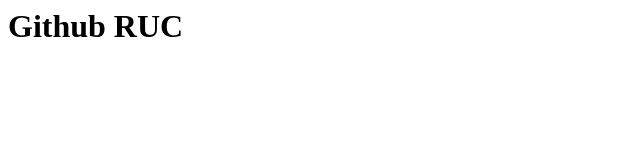
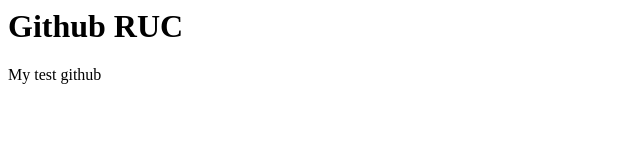
Before and after one commit to lengchiva/ruc_github.com, a plain HTML site: page index.html in a window 1280 px wide. Shown: the full height of the page, 0-640 px from the left. Drawn offline with Linux system fonts and the light colour scheme.

Commit message:
add description

```diff
--- a/index.html
+++ b/index.html
@@ -2,5 +2,6 @@
   <head></head>
   <body>
       <h1>Github RUC </h1>
+      <p>My test github</p>
   </body>
 </html>
```
